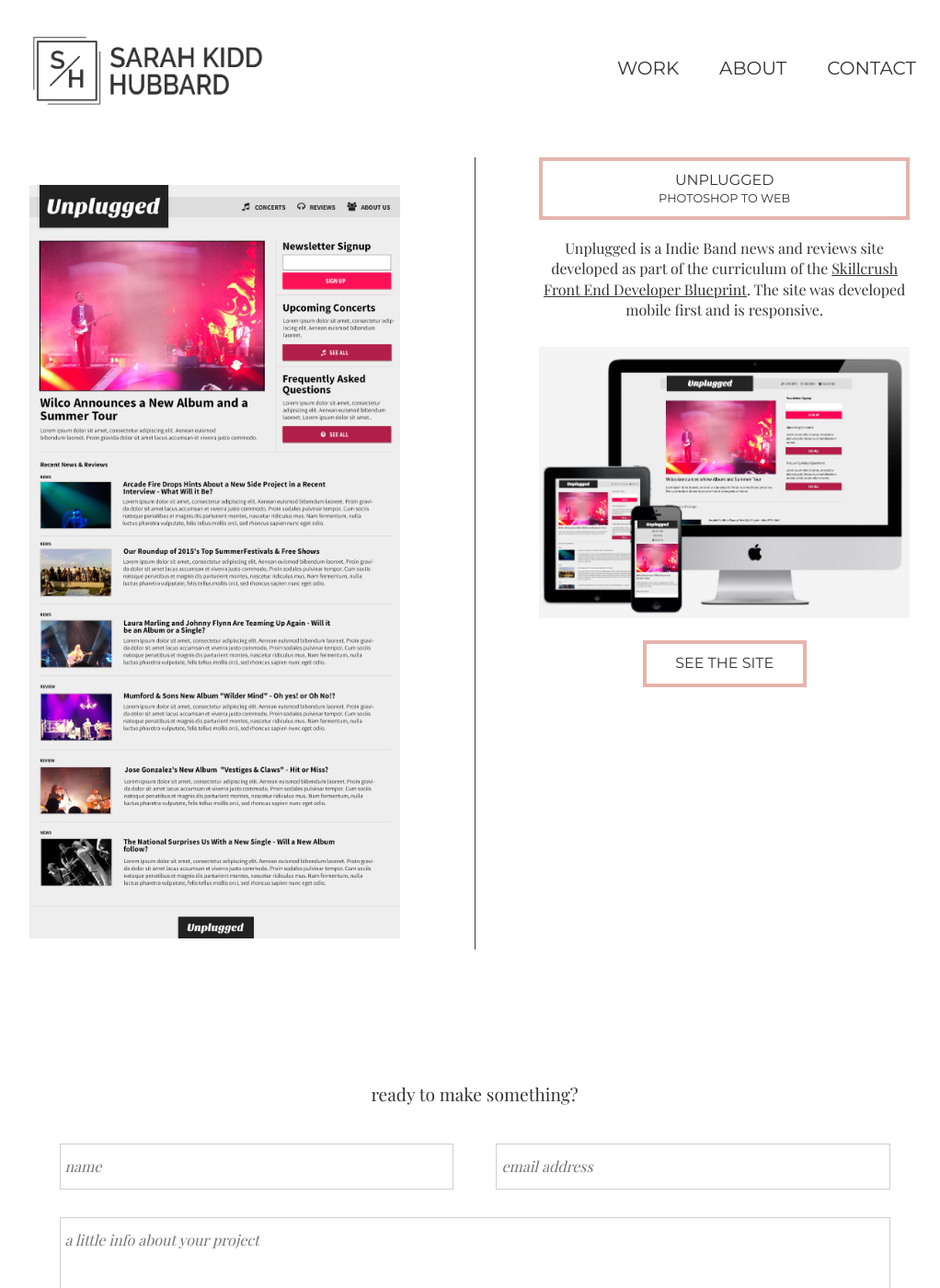
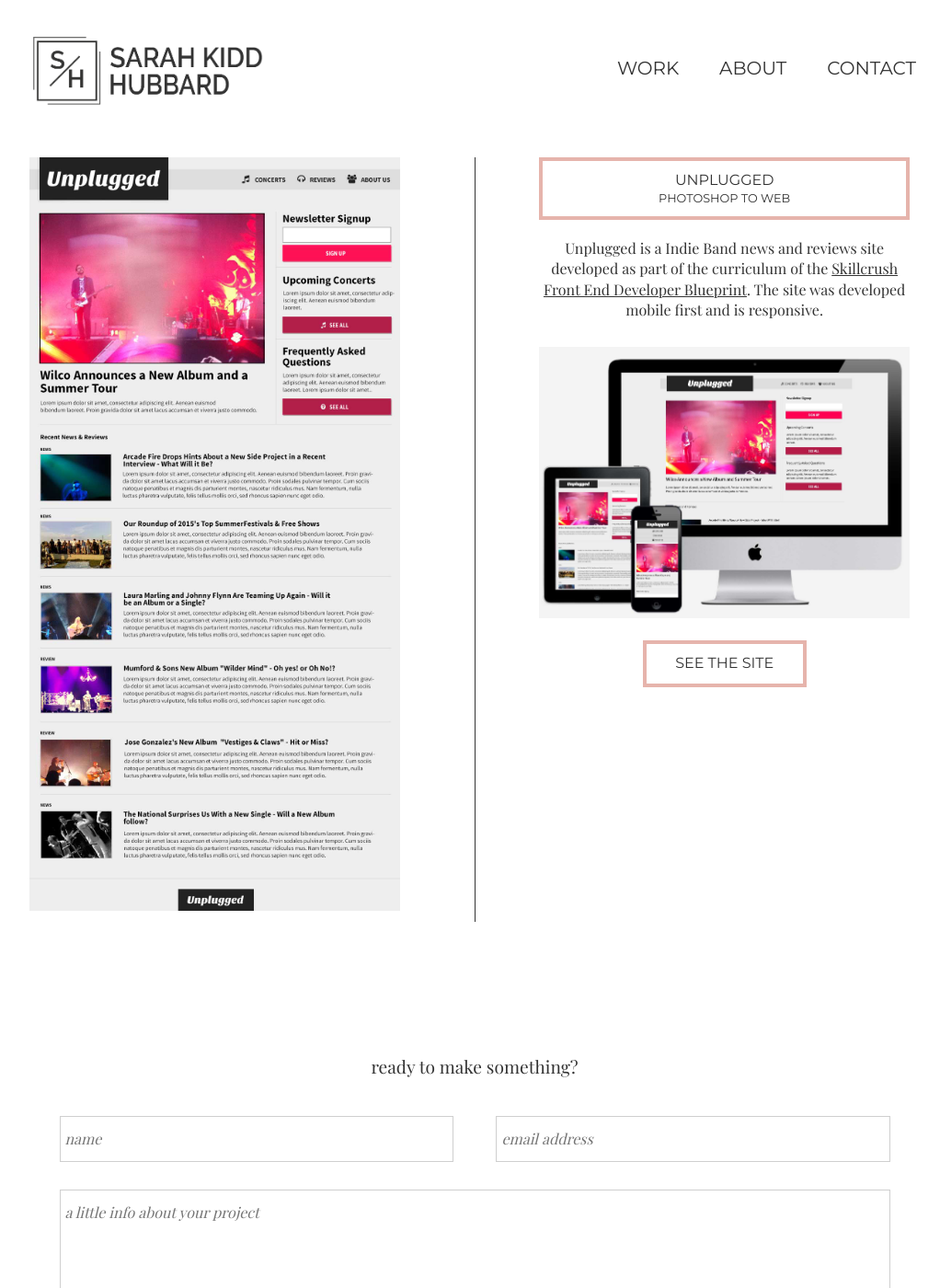
Before and after one commit to skiddhubbard/skiddhubbard.github.io, a Jekyll site: the page built from unplugged.html, in a window 1280 px wide and 1400 px high. Shown: the whole window at 92% size, without its empty margins (124-1146 px from the left). Built offline with Jekyll 4.4.1, drawn with Linux system fonts in a browser that asks for light colours; nearby versions of some CDN libraries.

Commit message:
desktop padding top

```diff
--- a/_sass/site/_base.scss
+++ b/_sass/site/_base.scss
@@ -614,7 +614,7 @@ input {
     }
 
     .larger {
-      padding-top: 30px;
+      padding-top: 20px;
     }
 
 /***About Page***/
@@ -775,6 +775,10 @@ input {
 
     .main-detail {
       padding-top: 90px;
+    }
+
+    .larger {
+      padding-top: 0px;
     }
 
     .col-1 {
```
